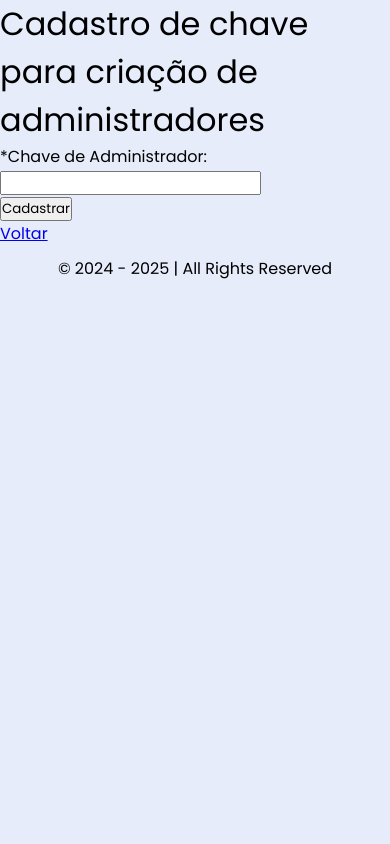
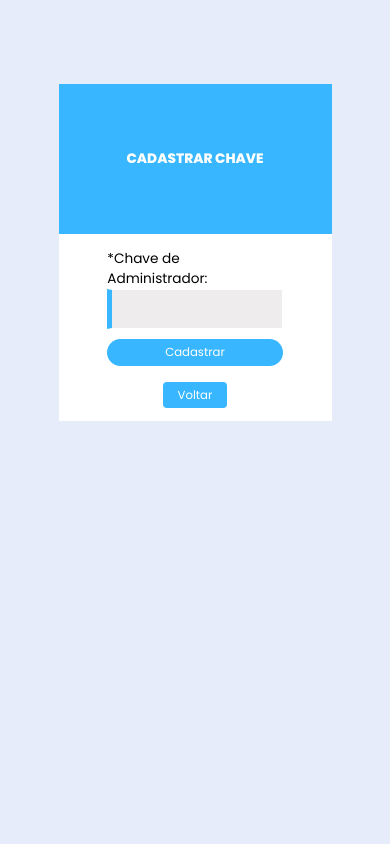
Before and after one commit to function404/crudqa_, a PHP site: page /src/screens/cadastrarChaveAdmin.php in a window 390 px wide. Run offline with PHP 8.4, Linux system fonts and the light colour scheme; the visitor is signed in with stand-in values (Sample User, id 1).

Commit message:
feat: finished styling

```diff
--- a/src/css/style.css
+++ b/src/css/style.css
@@ -390,7 +409,7 @@ footer {
     *
 */
 
-.main-form .container-form .left-form .welcolme-prod p{
+.container-cadProd .main-form .container-form .left-form .welcolme-prod p{
     font-size: 3.5vw;
     font-family: "Poppins", sans-serif;
     font-weight: 800;
@@ -398,11 +417,11 @@ footer {
     text-transform: uppercase;
 }
 
-.main-form .container-form .right-form .form-login label {
-    margin-top: 1rem;
+.container-cadProd .main-form .container-form .right-form .form-login label {
+    margin-top: 0rem;
 }
 
-.main-form .container-form .right-form .form-login textarea{
+.container-cadProd .main-form .container-form .right-form .form-login textarea{
     width: 100%;
     height: 5rem;
     background-color: rgb(238, 236, 236);
@@ -423,14 +442,32 @@ footer {
     border-left: 5px solid rgb(15, 104, 177);
 }
 
-.main-form .container-form .right-form .form-login input[type="file"] {
+.container-cadProd .main-form .container-form .right-form .form-login input[type="file"] {
     background-color: #ffffff;
     border: none;
     margin-top: 5px;
-    font-size: 0.9vw;
+    font-size: 1.1rem;
   }
 
-  .voltar {
+.container-cadProd .main-form .container-form .right-form button {
+    width: 50%;
+    padding: 5px 0;
+    background-color: rgb(56, 182, 255);
+    color: rgb(255, 255, 255);
+    border: none;
+    border-radius: 30px;
+    font-size: 1.5vw;
+    cursor: pointer;
+    margin-top: 0rem;
+    transition: ease-in-out 0.3s;
+}
+
+.main-form .container-form .right-form button:hover {
+    background-color: rgb(15, 104, 177);
+    transition: ease-in-out 0.3s;
+}
+
+.container-cadProd .voltar {
     margin-top: 15px;
   }
 
@@ -662,9 +699,6 @@ table, th, td {
 }
 
 @media (max-width: 850px) {
-    .main-form {
-        height: 0dvh;
-    }
 
     .main-form .container-form {
         display: block;
@@ -674,7 +708,7 @@ table, th, td {
     }
 
     .main-form .container-form .left-form{
-        height: 20vh;
+        height: 150px;
     }
 
     .main-form .container-form .left-form .separator,
@@ -697,7 +731,9 @@ table, th, td {
         text-transform: uppercase;
     }
     .main-form .container-form .right-form {
-        height: 80dvh;
+        height: auto;
+        padding: 15px 0 15px 0;
+        justify-content:flex-start;
     }
     .main-form .container-form .right-form .form-login {
         align-items: center;
@@ -718,6 +757,59 @@ table, th, td {
     .main-form .container-form .right-form button {
         width: 15rem;
     }
+
+    .top-painel .logout a{
+        font-size: 15px;
+    }
+
+    .container-cadProd .main-form .container-form .right-form .form-login textarea{
+        width: 100%;
+        height: 5rem;
+        background-color: rgb(238, 236, 236);
+        border-left: 5px solid rgb(56, 182, 255);
+        border-right: 1px solid rgb(255, 255, 255);
+        border-top: 1px solid rgb(255, 255, 255);
+        border-bottom: 1px solid rgb(255, 255, 255);
+        resize: none;
+        padding: 0 5px;
+        font-size: 1rem;
+    }
+
+    .container-cadProd .main-form .container-form .right-form .form-login textarea:focus{
+        height: 5rem;
+        padding: 0 5px;
+        background-color: rgb(238, 236, 236);
+        outline: none;
+        border-left: 5px solid rgb(15, 104, 177);
+    }
+
+    .container-cadProd .main-form .container-form .right-form button {
+        width: 100%;
+        padding: 5px 0;
+        background-color: rgb(56, 182, 255);
+        color: rgb(255, 255, 255);
+        border: none;
+        border-radius: 30px;
+        font-size: 2vw;
+        cursor: pointer;
+        margin-top: 0rem;
+        transition: ease-in-out 0.3s;
+    }
+
+    .container-cadProd .main-form .container-form .right-form button:hover {
+        background-color: rgb(15, 104, 177);
+        transition: ease-in-out 0.3s;
+    }
+
+    .container-cadProd .voltar a{
+        font-size: 2vw;
+    }
+    .container-cadProd .main-form .container-form .right-form .form-login input[type="file"] {
+        background-color: #ffffff;
+        border: none;
+        margin-top: 5px;
+        font-size: 0.9rem;
+      }
 }
 
 @media (max-width: 550px) {
@@ -744,4 +836,10 @@ table, th, td {
     .main-form .container-form .right-form .register-login p{
         font-size: 3vw;
     }
+    .container-cadProd .main-form .container-form .right-form button {
+        font-size: 3vw;
+    }
+    .container-cadProd .voltar a{
+        font-size: 3vw;
+    }
 }
--- a/src/screens/cadastrarChaveAdmin.php
+++ b/src/screens/cadastrarChaveAdmin.php
@@ -72,13 +72,25 @@
     <link rel="shortcut icon" type="image/x-icon" sizes="32x32" href="../public/boxIcon.png">
 </head>
 <body>
-    <h1>Cadastro de chave para criação de administradores</h1>
+    <div class="container-cadProd">
+        <main class="main-form">
+            <section class="container-form">
+            <section class="left-form">
+                <div class="welcolme-prod">
+                    <p>Cadastrar Chave</p>
+                </div>
+                <div class="separator"></div>
+                <div class="last-midfont-login">
+                    <p>Cadastre uma chave no sistema</p>
+                </div>
+            </section>
+            <section class="right-form">
+                <div class="form-login">
                     <form method="POST">
                         <label>*Chave de Administrador:</label>
                         <input type="text" name="key_value" required><br>
 
-        <button type="submit">Cadastrar</button>
-    </form>
+                        <button type="submit" style="margin-top: 10px">Cadastrar</button>
                         <?php
                             if (isset($_GET['error_'])) {
                                 echo "<div style='margin: 20px 0;'>";
@@ -86,6 +98,12 @@
                                 echo "</div>";
                             }
                         ?>
-
+                            <div class="voltar">
                                 <p><a href="admin.php">Voltar</a></p>
-<?php include('../components/footer.php'); ?>
+                            </div>
+                        </form>
+                    </div>
+                </section>
+            </section>
+        </main>
+    </div>
```
Also changed, not shown: other parts of src/css/style.css (+26 -4 lines), src/screens/cadastrarProduto.php (+14 -12 lines), src/screens/painel.php (+4 -4 lines). Lines whose indentation alone changed are shown as unchanged.
